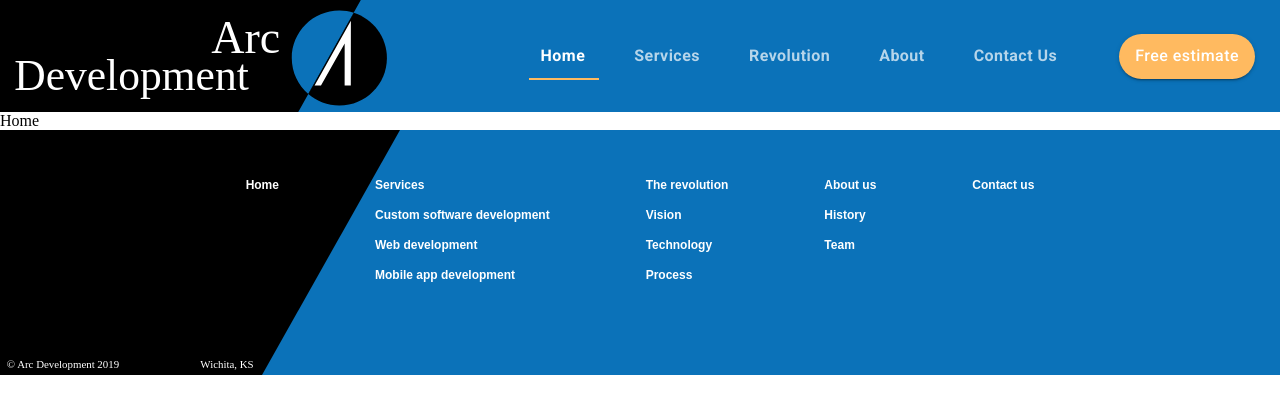
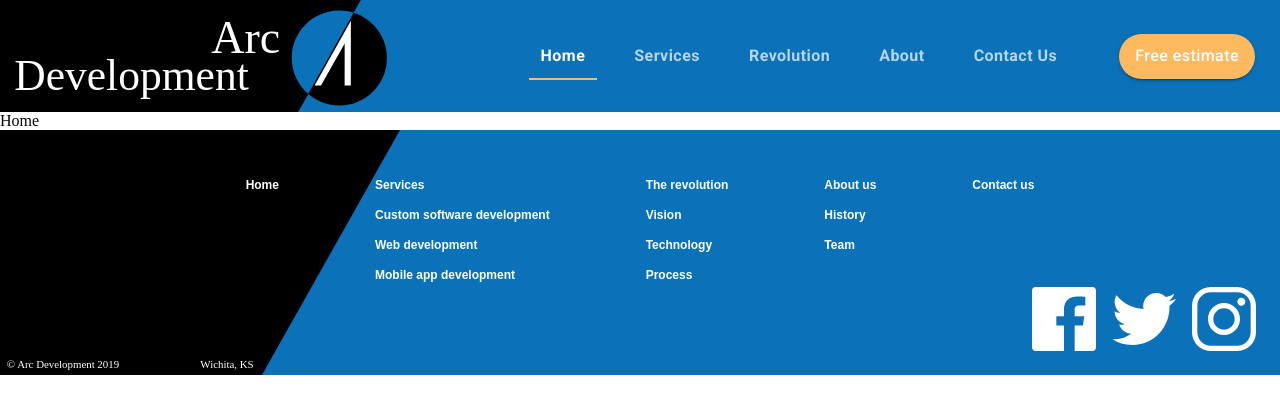
Before and after one commit to AlexSerbanG/Akhet, a React (Create React App) app: page / in a window 1280 px wide. Shown: the top 414 px of the page. Built offline with nearby package versions, Linux system fonts and the light colour scheme.

Commit message:
add social media icons

```diff
--- a/src/components/ui/Footer.jsx
+++ b/src/components/ui/Footer.jsx
@@ -3,6 +3,9 @@ import * as React from 'react';
 import { Link } from 'react-router-dom';
 import footerAdornment from '../../assets/Footer Adornment.svg';
 import { useActivePathContext } from '../_context/activePath';
+import facebook from '../../assets/facebook.svg';
+import twitter from '../../assets/twitter.svg';
+import instagram from '../../assets/instagram.svg';
 
 const useStyles = makeStyles(theme => ({
   footer: {
@@ -33,6 +36,22 @@ const useStyles = makeStyles(theme => ({
   },
   gridItem: {
     margin: '3em',
+  },
+  socialMediaIcons: {
+    height: '4em',
+    width: '4em',
+    [theme.breakpoints.down('xs')]: {
+      height: '2.5em',
+      widht: '2.5em',
+    }
+  },
+  socialMediaContainer: {
+    position: 'absolute',
+    marginTop: '-6em',
+    right: '1.5em',
+    [theme.breakpoints.down('xs')]: {
+      right: '0.6em'
+    }
   }
 }));
 
@@ -109,6 +128,17 @@ export const Footer = () => {
         </Grid>
       </Hidden>
       <img alt="decoration" src={footerAdornment} className={classes.adornment} />
+      <Grid container className={classes.socialMediaContainer} justify="flex-end" spacing={2}>
+        <Grid item component={"a"} href="https://www.facebook.com" target="_blank" rel="noopener noreferrer">
+          <img alt="facebook logo" src={facebook} className={classes.socialMediaIcons} />
+        </Grid>
+        <Grid item component={"a"} href="https://www.twitter.com" target="_blank" rel="noopener noreferrer">
+          <img alt="twitter logo" src={twitter} className={classes.socialMediaIcons} />
+        </Grid>
+        <Grid item component={"a"} href="https://www.instagram.com" target="_blank" rel="noopener noreferrer">
+          <img alt="instagram logo" src={instagram} className={classes.socialMediaIcons} />
+        </Grid>
+      </Grid>
     </footer>
   );
 }
```
